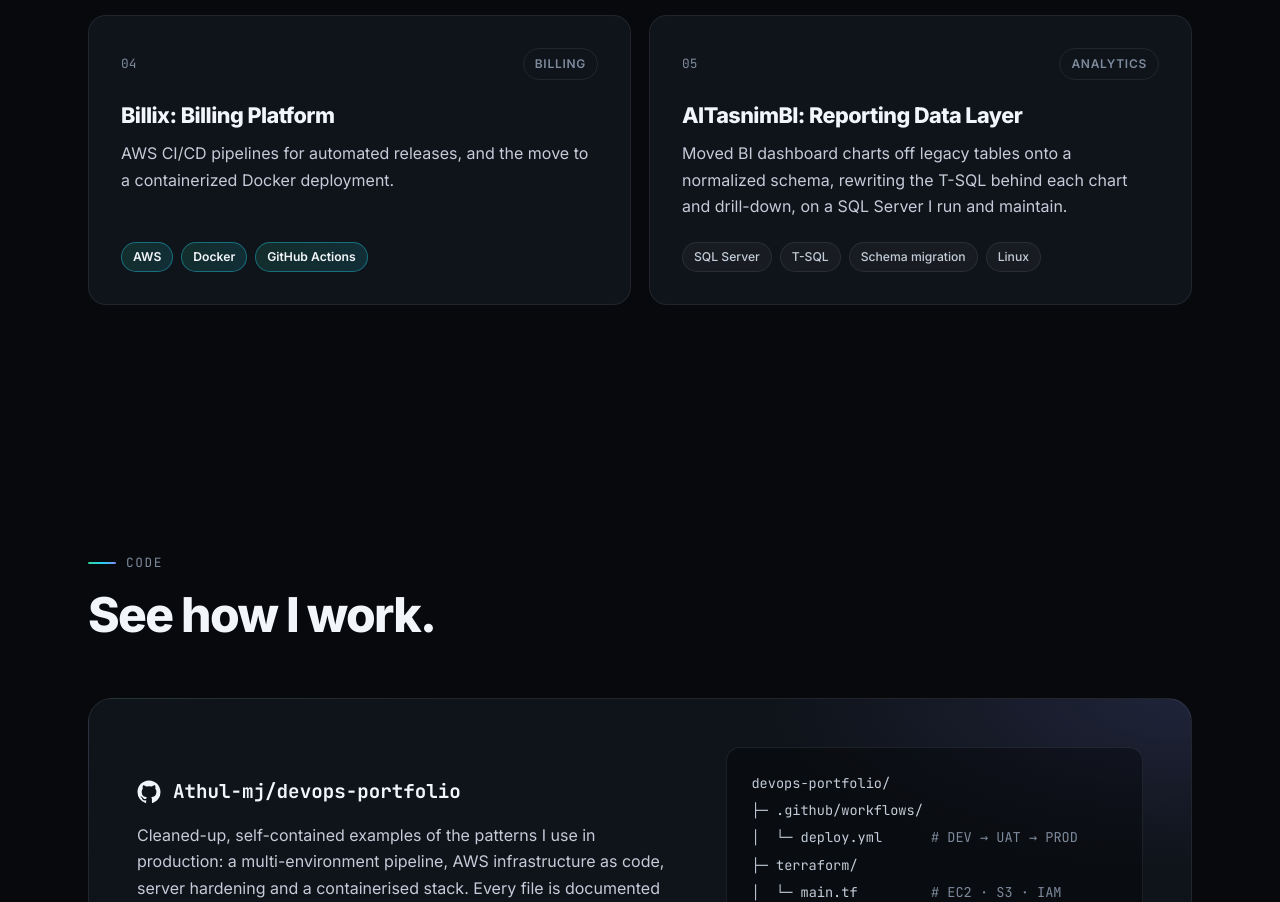
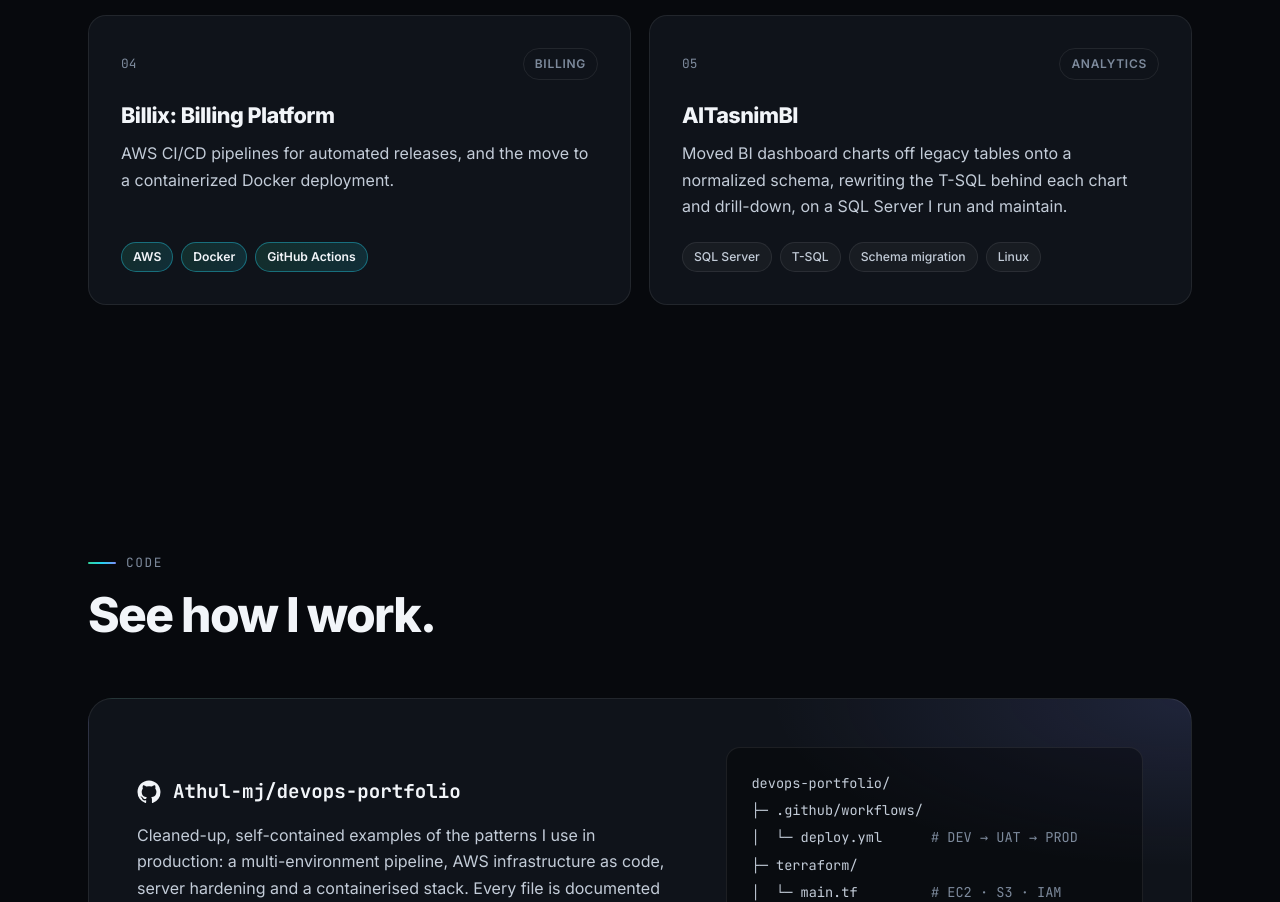
Before and after one commit to Athul-mj/devops-portfolio, a plain HTML site: page index.html in a window 1280 px wide. Shown: the part 3539-4441 px from the top of the page. Drawn offline with Linux system fonts and the light colour scheme.

Commit message:
AlTasnimBI: use the company name as title; sync READMEs with card

```diff
--- a/index.html
+++ b/index.html
@@ -595,7 +595,7 @@
 
           <article class="card wide reveal" style="--d:.08s">
             <div class="card-top"><span class="card-num">05</span><span class="card-domain">Analytics</span></div>
-            <h3>AlTasnimBI: Reporting Data Layer</h3>
+            <h3>AlTasnimBI</h3>
             <p>Moved BI dashboard charts off legacy tables onto a normalized schema, rewriting the T-SQL behind each chart and drill-down, on a SQL Server I run and maintain.</p>
             <ul class="pills"><li>SQL Server</li><li>T-SQL</li><li>Schema migration</li><li>Linux</li></ul>
           </article>
```
Also changed, not shown: 2 other files.
